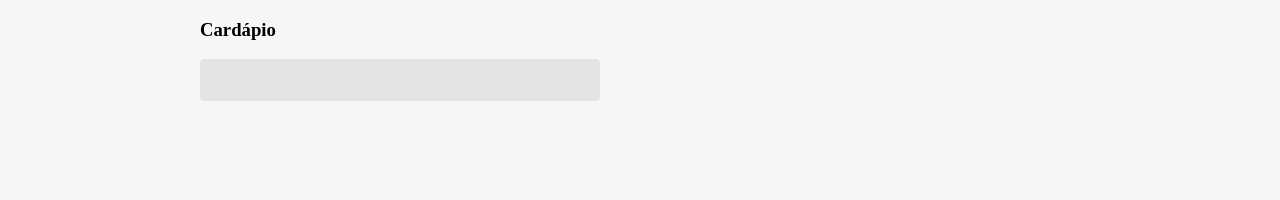
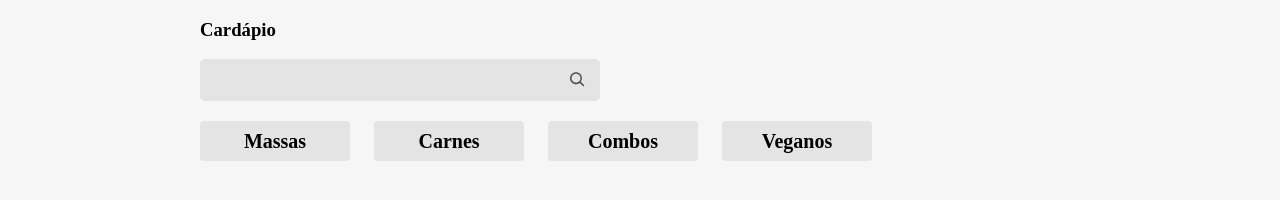
Before and after one commit to mateusmenesesDev/aluroni, a React (Create React App) app: page / in a window 1280 px wide. Shown: the part 458-658 px from the top of the page. Built offline with nearby package versions, Linux system fonts and the light colour scheme; a web font is replaced by a local one.

Commit message:
Criando estado do Filter

```diff
--- a/package.json
+++ b/package.json
@@ -10,9 +10,11 @@
     "@types/node": "^16.11.63",
     "@types/react": "^18.0.21",
     "@types/react-dom": "^18.0.6",
+    "classnames": "^2.3.2",
     "normalize.css": "^8.0.1",
     "react": "^18.2.0",
     "react-dom": "^18.2.0",
+    "react-icons": "^4.4.0",
     "react-scripts": "5.0.1",
     "typescript": "^4.8.4",
     "web-vitals": "^2.1.4"
--- /dev/null
+++ b/src/pages/Menu/Filter/FIlters.module.scss
@@ -0,0 +1,27 @@
+@import "styles/variable";
+
+.filters {
+  display: flex;
+  gap: 24px;
+  flex-wrap: wrap;
+  margin: 20px 0;
+  &__filter {
+    align-items: center;
+    background-color: $grey;
+    border: none;
+    border-radius: 4px;
+    display: flex;
+    font-size: 1.25rem;
+    font-weight: bold;
+    height: 40px;
+    justify-content: center;
+    width: 150px;
+    &--active {
+      background-color: $blue;
+      color: white;
+    }
+    &:hover {
+      cursor: pointer;
+    }
+  }
+}
--- /dev/null
+++ b/src/pages/Menu/Filter/filters.json
@@ -0,0 +1,18 @@
+[
+  {
+    "label": "Massas",
+    "id": 1
+  },
+  {
+    "label": "Carnes",
+    "id": 2
+  },
+  {
+    "label": "Combos",
+    "id": 3
+  },
+  {
+    "label": "Veganos",
+    "id": 4
+  }
+]
--- /dev/null
+++ b/src/pages/Menu/Filter/index.tsx
@@ -0,0 +1,33 @@
+import filters from './filters.json'
+import style from './FIlters.module.scss'
+import React from 'react'
+import classNames from 'classnames'
+
+type Ichoice = typeof filters[0]
+interface Props {
+    filter: number | null
+    setFilter: React.Dispatch<React.SetStateAction<number | null>>
+}
+
+export function Filters({filter, setFilter}:Props){
+
+    function selectFilter(choice:Ichoice){
+        if (filter === choice.id) return setFilter(null)
+        return setFilter(choice.id)
+
+    }
+    return <div className={style.filters}>
+        {filters.map(choice=>(
+            <button
+                className={classNames({
+                    [style.filters__filter]: true,
+                    [style['filters__filter--active']]: filter === choice.id
+                })}
+                key={choice.id}
+                onClick={()=> selectFilter(choice)}
+            >
+                {choice.label}
+            </button>
+        ))}
+    </div>
+}
--- a/src/pages/Menu/Search/index.tsx
+++ b/src/pages/Menu/Search/index.tsx
@@ -1,5 +1,7 @@
 import React from "react"
 import style from './Search.module.scss'
+import {CgSearch} from 'react-icons/cg'
+
 interface Props {
     search: string,
     setSearch: React.Dispatch<React.SetStateAction<string>>
@@ -11,5 +13,9 @@ export function Search({search, setSearch}:Props){
             value={search}
             onChange={event => setSearch(event.target.value)}
         />
+        <CgSearch
+            size={20}
+            color='#4C4D5E'
+        />
     </div>
 }
--- a/src/pages/Menu/index.tsx
+++ b/src/pages/Menu/index.tsx
@@ -2,11 +2,12 @@ import style from './Menu.module.scss'
 import {ReactComponent as Logo} from 'assets/logo.svg'
 import { Search } from './Search'
 import { useState } from 'react'
+import { Filters } from './Filter'
 
 export function Menu(){
 
     const[search, setSearch] = useState('')
-
+    const[filter, setFilter] = useState<number | null>(null)
     return (
         <main>
             <nav className={style.nav}>
@@ -20,6 +21,9 @@ export function Menu(){
             <section className={style.menu}>
                 <h3 className={style.menu__title}>Cardápio</h3>
                 <Search search={search} setSearch={setSearch}/>
+                <div className={style.menu__filter}>
+                    <Filters filter={filter} setFilter={setFilter}/>
+                </div>
             </section>
         </main>
     )
```
Also changed, not shown: 1 other file (tests, documents, lock files or other folders).
